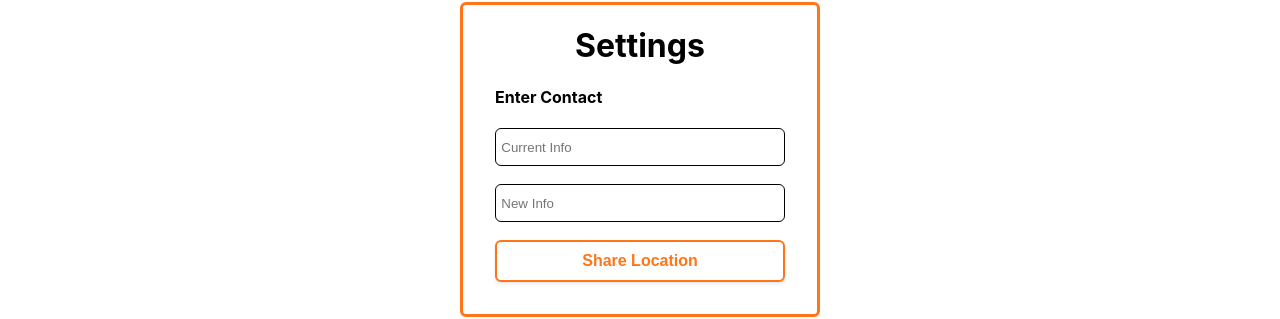
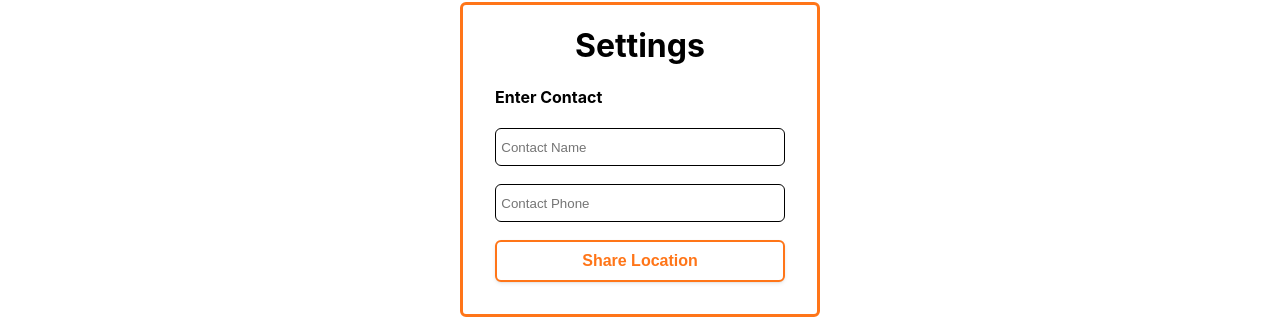
Before and after one commit to martinivnv/3a04-taxi-app, a React (Create React App) app in the folder client/: page /share in a window 1280 px wide. Shown: the part 96-415 px from the top of the page. Built offline with nearby package versions, Linux system fonts and the light colour scheme.

Commit message:
Changed input details for sharelocation

```diff
--- a/client/src/components/shareLocation/ShareLocation.js
+++ b/client/src/components/shareLocation/ShareLocation.js
@@ -9,7 +9,7 @@ const ShareLocation = () => {
 
 	const handleSubmit = (e) => {
 		e.preventDefault();
-		window.alert(`Location Shared to` + ContactName);
+		window.alert(`Location Shared to ` + ContactName);
 		setContactName("");
 		setContactPhone("");
         navigate("/share");
@@ -49,7 +49,7 @@ const ShareLocation = () => {
 						>
 							<input
 								type="Info"
-								placeholder="Current Info"
+								placeholder="Contact Name"
 								name="Contact Name"
 								value={ContactName}
 								onChange={handleContactName}
@@ -58,7 +58,7 @@ const ShareLocation = () => {
 
 							<input
 								type="Info"
-								placeholder="New Info"
+								placeholder="Contact Phone"
 								value={ContactPhone}
 								onChange={handleContactPhone}
 								name="Contact Phone"
```
